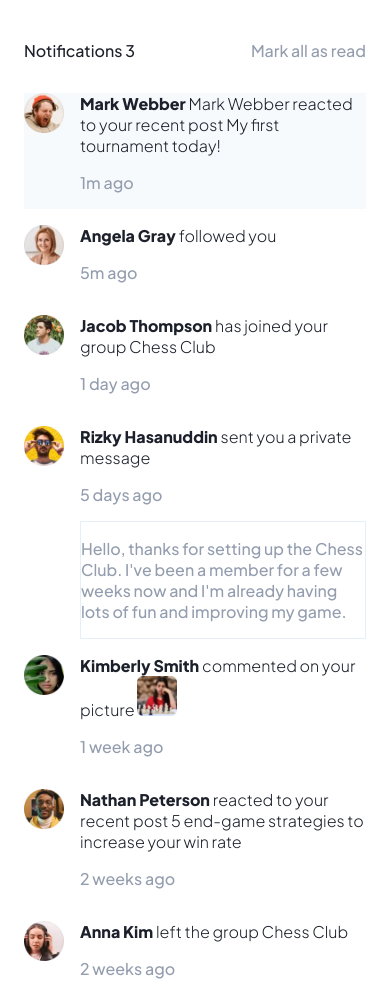
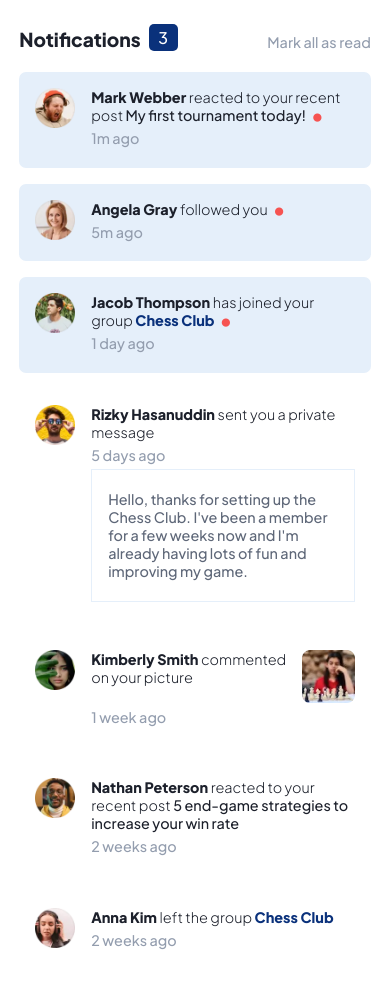
Before and after one commit to yuliia-p/Notifications-page, a website: page index.html in a window 390 px wide. Shown: the top 998 px of the page. Drawn offline with Linux system fonts and the light colour scheme.

Commit message:
mobile design

```diff
--- a/css/layout.css
+++ b/css/layout.css
@@ -5,3 +5,23 @@
 .space-between {
   justify-content: space-between;
 }
+
+.flex-end {
+  align-items: flex-end;
+}
+
+p.time {
+  flex-basis: 100%;
+}
+
+.wrap {
+  flex-wrap: wrap;
+}
+
+.flex-basis-80 {
+  flex-basis: 80%;
+}
+
+.flex-basis-20 {
+  flex-basis: 20%;
+}
--- a/css/styles.css
+++ b/css/styles.css
@@ -2,19 +2,31 @@
 
 body {
   font-family: "Plus Jakarta Sans", serif;
-  color: hsl(219deg, 14%, 63%)
+  color: hsl(219deg, 14%, 63%);
+  font-weight: 500;
 
   /* unread color */
 }
 
 .container {
-  padding: 1.5rem;
+  padding: 1.2rem;
   margin: 0;
   width: 100%;
 }
 
 .notifications-p {
   color: hsl(224deg, 21%, 14%);
+  font-size: 1.2rem;
+  font-weight: 800;
+  margin-right: 0.5rem;
+}
+
+.number-notifications {
+  font-size: 1rem;
+  color: white;
+  background-color: hsl(219deg, 85%, 26%);
+  padding: 0.2rem 0.6rem;
+  border-radius: 5px;
 }
 
 .user-name {
@@ -22,6 +34,11 @@ body {
   font-weight: 800;
   color: hsl(224deg, 21%, 14%);
   margin: 0;
+}
+
+p {
+  font-size: 0.9rem;
+  margin: 0.3rem 0;
 }
 
 .user-content {
@@ -43,14 +60,46 @@ img {
 .notification {
   /* background-color: hsl(210deg, 60%, 98%); */
   margin: 1rem 0;
+  padding: 1rem;
+  border-radius: 7px;
 }
 
 .private-message {
-  color: hsl(219deg, 14%, 63%);
+  color: hsl(219deg, 12%, 42%);
   border: solid 1px hsl(211deg, 68%, 94%);
+}
+
+.message {
+  padding: 1rem;
 }
 
 .unread {
   color: hsl(219deg, 14%, 63%);
-  background-color: hsl(210deg, 60%, 98%);
+
+  /* background-color: hsl(211deg, 68%, 94%); */
+  background-color: hsl(211deg, 68%, 94%);
 }
+
+.unread i {
+  display: inline;
+  font-size: 0.6rem;
+  margin-left: 0.3rem;
+  color: hsl(1deg, 90%, 64%);
+}
+
+.read i {
+  display: none;
+}
+
+.read {
+  background-color: transparent;
+}
+
+span.group-name {
+  color: hsl(219deg, 85%, 26%);
+  font-weight: 800;
+}
+
+span.post-name {
+  font-weight: 500;
+}
--- a/index.html
+++ b/index.html
@@ -6,6 +6,7 @@
   <link rel="stylesheet" href="./css/styles.css">
   <link rel="stylesheet" href="./css/reset.css">
   <link rel="stylesheet" href="./css/layout.css">
+  <link href="http://cdnjs.cloudflare.com/ajax/libs/font-awesome/4.3.0/css/font-awesome.css" rel="stylesheet">
   <link rel="icon" type="image/png" sizes="32x32" href="./assets/images/favicon-32x32.png">
   <title>Notifications page</title>
   <style>
@@ -15,9 +16,10 @@
 </head>
 <body>
   <div class="container">
-    <div class="header flex space-between">
-      <div class="notifications-div">
-        <p class="notifications-p">Notifications <span>3</span></p>
+    <div class="header flex space-between flex-end">
+      <div class="notifications-div flex flex-end">
+        <p class="notifications-p">Notifications</p>
+        <p class="number-notifications">3</p>
       </div>
       <p>Mark all as read</p>
     </div>
@@ -28,44 +30,52 @@
         </div>
         <div class="user-content">
           <p class="user-name">Mark Webber
-            <span class="notification-text">Mark Webber reacted to your recent post
-              <span class="post-name">My first tournament today!</span></span>
+            <span class="notification-text">reacted to your recent post
+              <span class="post-name">My first tournament today!</span>
+              <span class="circle"><i class="fa fa-solid fa-circle"></i></span>
+            </span>
           </p>
           <p class="time">1m ago</p>
         </div>
       </div>
-      <div class="notification flex">
+      <div class="notification flex unread">
         <div class="user-avatar">
           <img src="./images/avatar-angela-gray.webp" alt="avatar">
         </div>
         <div class="user-content">
           <p class="user-name">Angela Gray
             <span class="notification-text">followed you
-              <span class="post-name"></span></span>
+              <span class="post-name"></span>
+              <span class="circle"><i class="fa fa-solid fa-circle"></i></span>
+            </span>
           </p>
           <p class="time">5m ago</p>
         </div>
       </div>
-      <div class="notification flex">
+      <div class="notification flex unread">
         <div class="user-avatar">
           <img src="./images/avatar-jacob-thompson.webp" alt="avatar">
         </div>
         <div class="user-content">
           <p class="user-name">Jacob Thompson
             <span class="notification-text">has joined your group
-              <span class="post-name">Chess Club</span></span>
+              <span class="group-name">Chess Club</span>
+              <span class="circle"><i class="fa fa-solid fa-circle"></i></span>
+            </span>
           </p>
           <p class="time">1 day ago</p>
         </div>
       </div>
-      <div class="notification flex">
+      <div class="notification flex read">
         <div class="user-avatar">
           <img src="./images/avatar-rizky-hasanuddin.webp" alt="avatar">
         </div>
         <div class="user-content">
           <p class="user-name">Rizky Hasanuddin
             <span class="notification-text">sent you a private message
-              <span class="post-name"></span></span>
+              <span class="post-name"></span>
+              <span class="circle"><i class="fa fa-solid fa-circle"></i></span>
+            </span>
           </p>
           <p class="time">5 days ago</p>
           <div class="private-message">
@@ -74,38 +84,45 @@
           </div>
         </div>
       </div>
-      <div class="notification flex">
+      <div class="notification flex read">
         <div class="user-avatar">
           <img src="./images/avatar-kimberly-smith.webp" alt="avatar">
         </div>
-        <div class="user-content">
-          <p class="user-name">Kimberly Smith
+        <div class="user-content flex wrap">
+          <p class="user-name flex-basis-80">Kimberly Smith
             <span class="notification-text">commented on your picture
-              <span class="post-name"><img src="./images/image-chess.webp" alt="chess-image"></span></span>
+              <span class="post-name"></span>
+              <span class="circle"><i class="fa fa-solid fa-circle"></i></span>
+            </span>
           </p>
+          <img class="flex-basis-20" src="./images/image-chess.webp" alt="chess-image">
           <p class="time">1 week ago</p>
         </div>
       </div>
-      <div class="notification flex">
+      <div class="notification flex read">
         <div class="user-avatar">
           <img src="./images/avatar-nathan-peterson.webp" alt="avatar">
         </div>
         <div class="user-content">
           <p class="user-name">Nathan Peterson
             <span class="notification-text">reacted to your recent post
-              <span class="post-name">5 end-game strategies to increase your win rate</span></span>
+              <span class="post-name">5 end-game strategies to increase your win rate</span>
+              <span class="circle"><i class="fa fa-solid fa-circle"></i></span>
+            </span>
           </p>
           <p class="time">2 weeks ago</p>
         </div>
       </div>
-      <div class="notification flex">
+      <div class="notification flex read">
         <div class="user-avatar">
           <img src="./images/avatar-anna-kim.webp" alt="avatar">
         </div>
         <div class="user-content">
           <p class="user-name">Anna Kim
             <span class="notification-text">left the group
-              <span class="post-name">Chess Club</span></span>
+              <span class="group-name">Chess Club</span>
+              <span class="circle"><i class="fa fa-solid fa-circle"></i></span>
+            </span>
           </p>
           <p class="time">2 weeks ago</p>
         </div>
```
